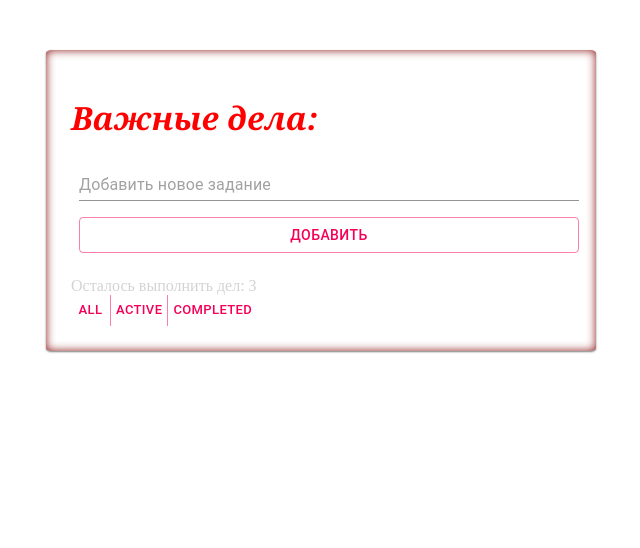
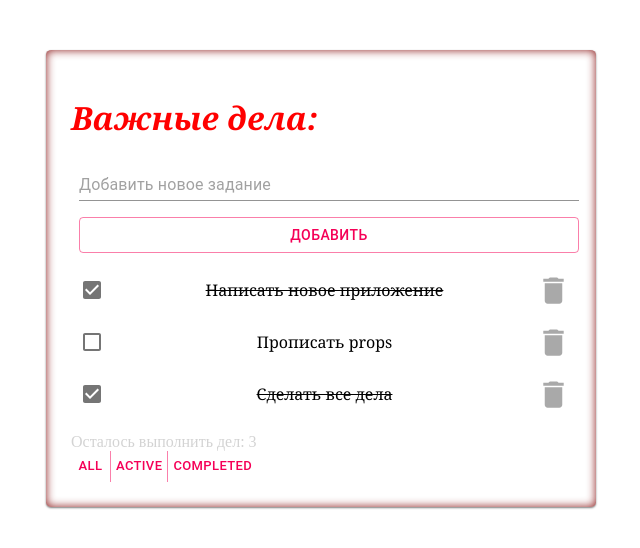
Before and after one commit to WebHeroSchool/todo_soboleva_react, a React (Create React App) app: page / in a window 1280 px wide. Shown: the top 548 px of the page, without its empty margins (319-959 px from the left). Built offline with nearby package versions, Linux system fonts and the light colour scheme.

Commit message:
Update App.js

```diff
--- a/src/components/App/App.js
+++ b/src/components/App/App.js
@@ -7,21 +7,21 @@ import styles from './App.module.css';
 class App extends React.Component {
   state = {
      items: [
-      //      {
-      //          value: 'Написать новое приложение',
-      //          isDone: true,
-      //          id:1
-      //      },
-      //      {
-      //          value: 'Прописать props',
-      //          isDone: false,
-      //          id:2
-      //      },
-      //      {
-      //          value: 'Сделать все дела',
-      //          isDone: true,
-      //          id:3
-      //      }
+           {
+                value: 'Написать новое приложение',
+                isDone: true,
+                id:1
+            },
+            {
+                value: 'Прописать props',
+                isDone: false,
+                id:2
+            },
+            {
+                value: 'Сделать все дела',
+                isDone: true,
+                id:3
+            }
       ],
       count: 3
   };
```
